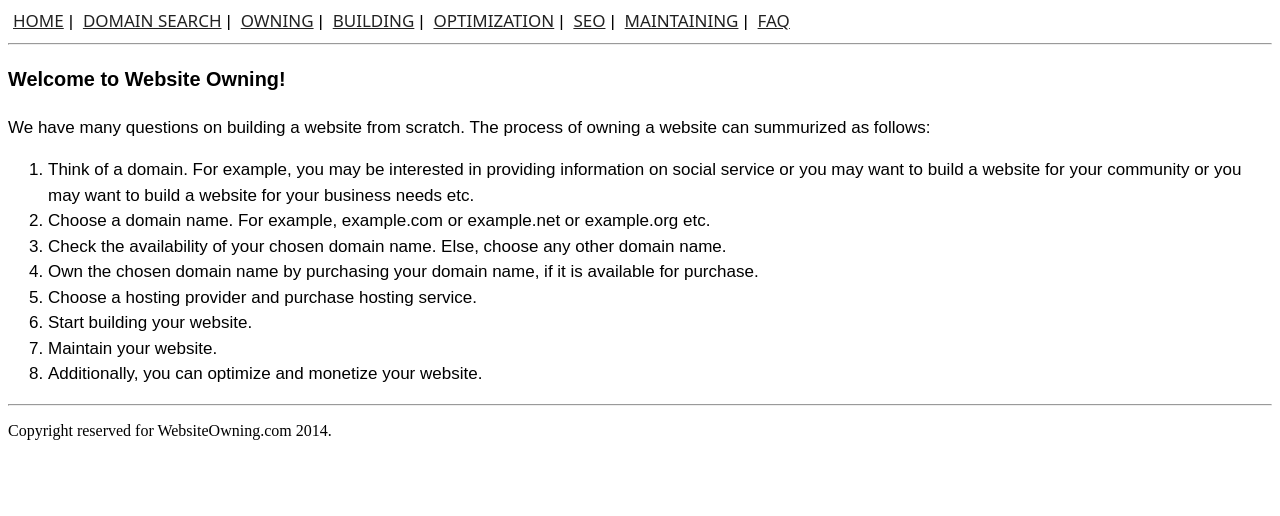
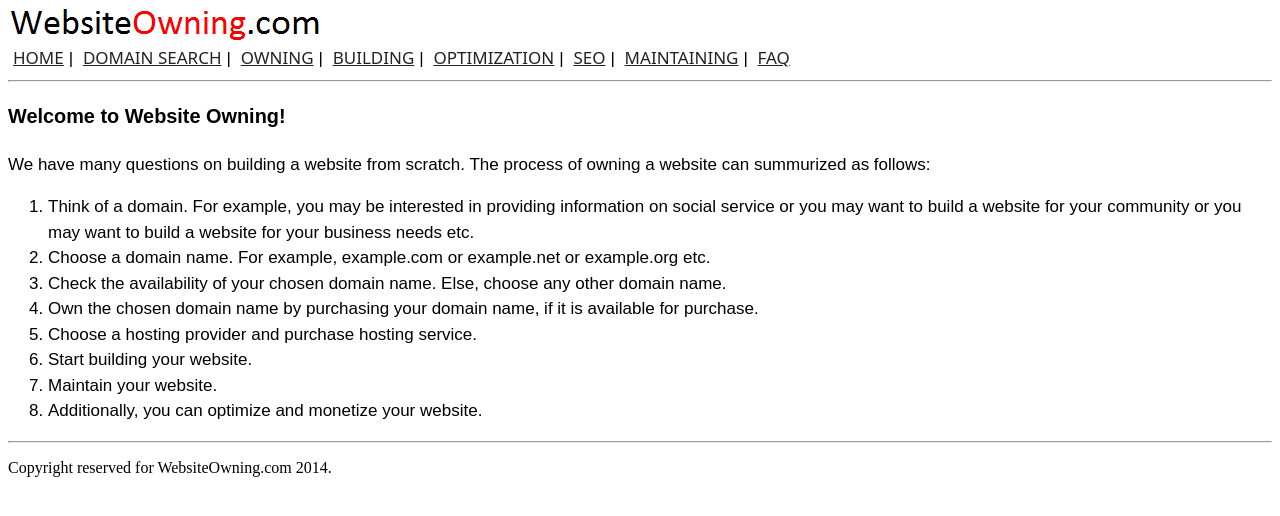
Before and after one commit to SatyaKarmi/website-owning, a plain HTML site: page index.html in a window 1280 px wide. Drawn offline with Linux system fonts and the light colour scheme.

Commit message:
logo added

```diff
--- a/index.html
+++ b/index.html
@@ -6,6 +6,9 @@
 	<link rel="stylesheet" type="text/css" href="site.css">
 </head>
 <body>
+<div>
+<img src="logo.png" alt="website owning logo"/>
+</div>
 <div id="page-container" style="margin:0px auto">
 	<div class="clear">
 		<div id="main-content">
```
